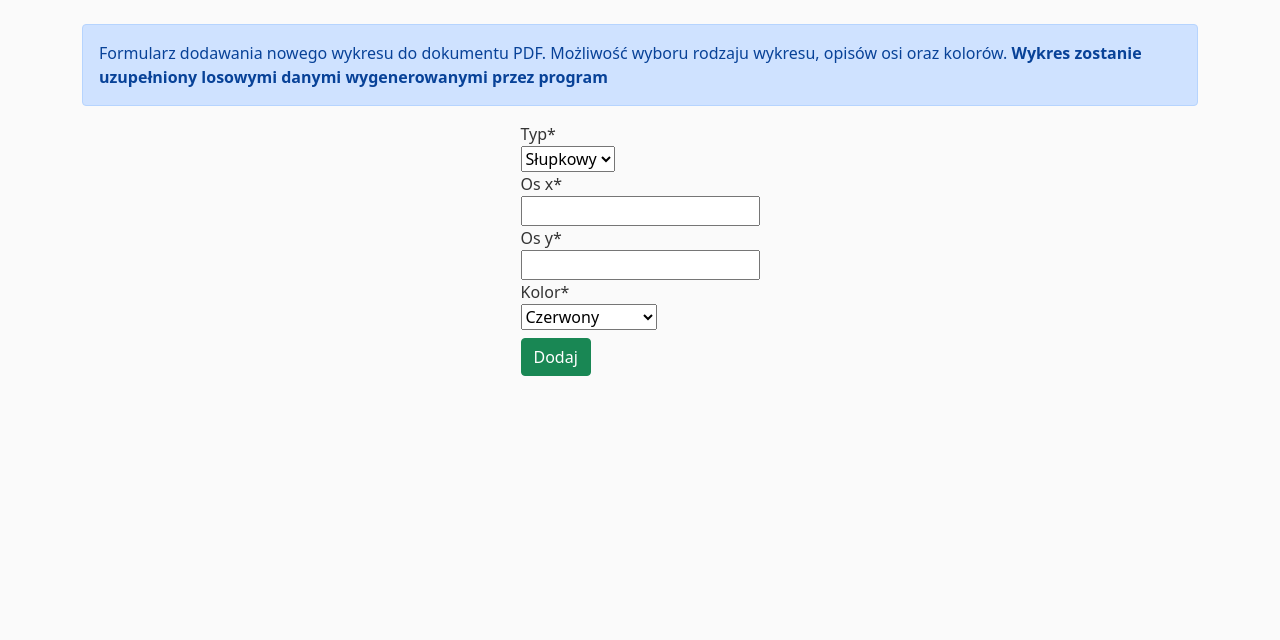
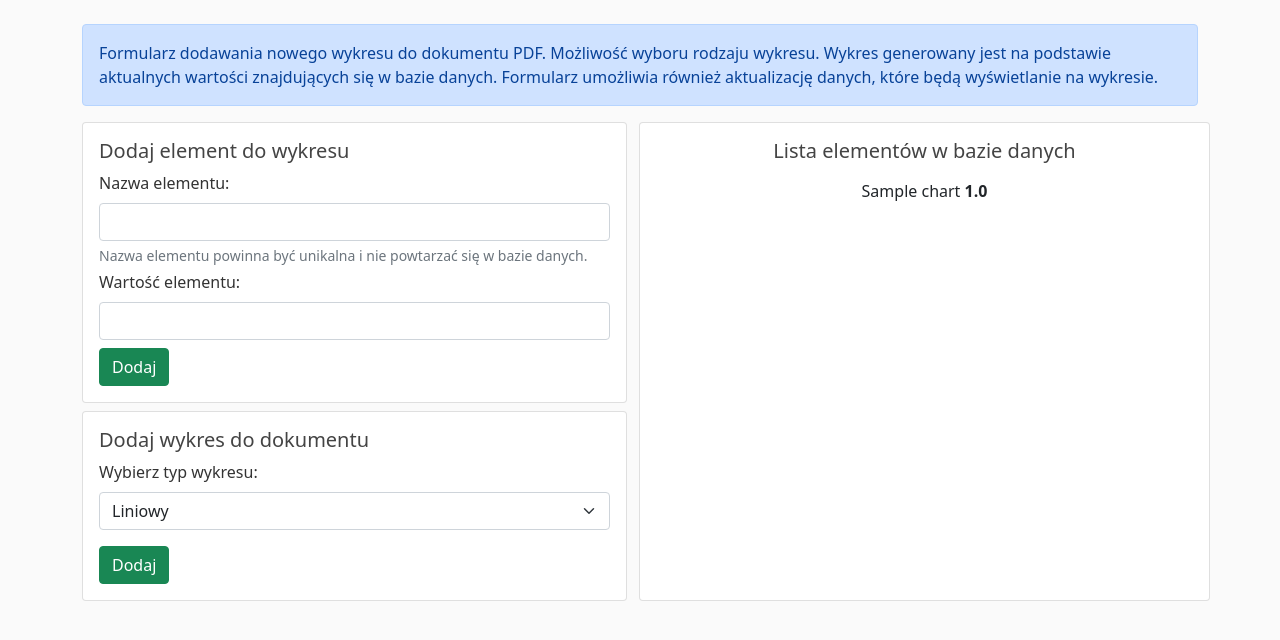
Before and after one commit to GabrielNesteruk/multifunctional_app, a Django app: page /chart/ in a window 1280 px wide. Shown: the part 56-696 px from the top of the page. Run offline with Django 3.2, Linux system fonts and the light colour scheme; tables that the repository leaves empty hold one stand-in row (values such as "Sample post"); some libraries are stand-ins or nearby versions.

Commit message:
Prawie finalna wersja

```diff
--- a/multifunctional_app/templatetags/table.py
+++ b/multifunctional_app/templatetags/table.py
@@ -4,7 +4,6 @@ from django.utils.safestring import mark_safe
 from django import template
 from django.db import models
 # from project.apps.blog.models
-from simulated_app.models import Client
 
 
 register = template.Library()
--- a/simulated_app/forms.py
+++ b/simulated_app/forms.py
@@ -1,6 +1,6 @@
 from django import forms
 from crispy_forms.helper import FormHelper
-from crispy_forms.layout import Layout, Submit
+from crispy_forms.layout import Layout, Submit, Field
 from decimal import Decimal
 
 
@@ -21,35 +21,12 @@ class TextForm(forms.Form):
         self.helper.form_class = 'form-horizontal'
         self.helper.form_method = 'post'
         self.helper.layout = Layout(
-            'czcionka',
-            'wysrodkowanie',
-            'rozmiar',
-            'kolor',
-            'tekst',
-            Submit('submit', 'Dodaj', css_class="btn btn-success")
-        )
-
-
-class ChartForm(forms.Form):
-    typ = forms.ChoiceField(
-        choices=[('bar', 'Słupkowy'), ('line', 'Liniowy'), ('pie', 'Kołowy')])
-    os_x = forms.CharField()
-    os_y = forms.CharField()
-    kolor = forms.ChoiceField(
-        choices=[('red', 'Czerwony'), ('black', 'Czarny'), ('orange', 'Pomarańczowy'), ('green', 'Zielony')])
-
-    def __init__(self, *args, **kwargs):
-        super().__init__(*args, **kwargs)
-
-        self.helper = FormHelper
-        self.helper.form_class = 'form-horizontal'
-        self.helper.form_method = 'post'
-        self.helper.layout = Layout(
-            'typ',
-            'os_x',
-            'os_y',
-            'kolor',
-            Submit('submit', 'Dodaj', css_class="btn btn-success mt-2")
+            Field('czcionka', css_class="form-select m-2"),
+            Field('wysrodkowanie', css_class="form-select m-2"),
+            Field('rozmiar', css_class="form-select m-2"),
+            Field('kolor', css_class="form-select m-2"),
+            Field('tekst', css_class="form-control m-2"),
+            Submit('submit', 'Dodaj', css_class="btn btn-success m-2")
         )
 
 
@@ -66,7 +43,7 @@ class TableForm(forms.Form):
         self.helper.form_class = 'form-horizontal'
         self.helper.form_method = 'post'
         self.helper.layout = Layout(
-            'model',
-            'typ',
-            Submit('submit', 'Dodaj', css_class="btn btn-success mt-3")
+            Field('model', css_class="form-select m-2"),
+            Field('typ', css_class="form-select m-2"),
+            Submit('submit', 'Dodaj', css_class="btn btn-success m-2")
         )
--- a/simulated_app/models.py
+++ b/simulated_app/models.py
@@ -20,17 +20,12 @@ class Text(models.Model):
     def __str__(self):
         return 'Tekst nr. ' + str(self.pk)
 
+#dodawanie danych do bazy (model do bazy)
+class Chart(models.Model):
+    data_name = models.CharField(max_length=40, unique = True, error_messages={'unique' : "Zarejstrowano taka nazwe"}, default="tekst")
+    data_value = models.FloatField(max_length=10, default=0)
+    date_created = models.DateTimeField(default=now, editable=False)
 
-class Chart(models.Model):
-    type = models.CharField(max_length=10, choices=[(
-        'bar', 'Słupkowy'), ('line', 'Liniowy'), ('pie', 'Kołowy')], default='Liniowy')
-    x_label = models.CharField(max_length=25, default='x')
-    y_label = models.CharField(max_length=25, default='y')
-    background_color = models.CharField(max_length=15, choices=[('red', 'Czerwony'), (
-        'black', 'Czarny'), ('orange', 'Pomarańczowy'), ('green', 'Zielony'), ('transparent', 'Przezroczysty')], default='transparent')
-
-    def __str__(self):
-        return 'Wykres nr. ' + str(self.pk)
 
 
 class Client(models.Model):
@@ -44,3 +39,5 @@ class Visibility(models.Model):
     model_name = models.CharField(max_length=15)
     data_type = models.CharField(max_length=20, default='table')
     date_created = models.DateTimeField(default=now, editable=False)
+    def __str__(self):
+        return str(self.model_name) + ' nr.' + str(self.pk)
--- a/simulated_app/templates/pdf/base.html
+++ b/simulated_app/templates/pdf/base.html
@@ -10,6 +10,10 @@
     <!-- Bootstrap CSS -->
     <link href="https://cdn.jsdelivr.net/npm/bootstrap@5.0.0/dist/css/bootstrap.min.css" rel="stylesheet" integrity="sha384-wEmeIV1mKuiNpC+IOBjI7aAzPcEZeedi5yW5f2yOq55WWLwNGmvvx4Um1vskeMj0" crossorigin="anonymous">
     <link rel="stylesheet" href="{% static 'simulated/main.css' %}">
+
+    <script src="https://cdnjs.cloudflare.com/ajax/libs/Chart.js/2.8.0/Chart.min.js" integrity="sha256-Uv9BNBucvCPipKQ2NS9wYpJmi8DTOEfTA/nH2aoJALw=" crossorigin="anonymous"></script>
+    <link rel="stylesheet" href="https://cdnjs.cloudflare.com/ajax/libs/Chart.js/2.8.0/Chart.min.css" integrity="sha256-aa0xaJgmK/X74WM224KMQeNQC2xYKwlAt08oZqjeF0E=" crossorigin="anonymous" />
+
     <title>PDF Creator</title>
   </head>
   <body>
@@ -25,7 +29,7 @@
                     <div class="navbar-nav mr-auto">
                         <a class="nav-item nav-link" href="{% url 'pdf-text' %}">Dodaj tekst</a>
                         <a class="nav-item nav-link" href="{% url 'pdf-table' %}">Dodaj tabele</a>
-                        <a class="nav-item nav-link" href="#">Dodaj wykres</a>
+                        <a class="nav-item nav-link" href="{% url 'pdf-chart' %}">Dodaj wykres</a>
                     </div>
                 </div>
             </div>
--- a/simulated_app/templates/pdf/chart.html
+++ b/simulated_app/templates/pdf/chart.html
@@ -1,12 +1,58 @@
 {% extends 'pdf/base.html' %}
 {% load crispy_forms_tags %}
 
+
+
 {% block content %}
     <div class="alert alert-primary mt-2" role="alert" >
-    Formularz dodawania nowego wykresu do dokumentu PDF. Możliwość wyboru rodzaju wykresu, opisów osi oraz kolorów.
-    <b>Wykres zostanie uzupełniony losowymi danymi wygenerowanymi przez program</b>
+    Formularz dodawania nowego wykresu do dokumentu PDF. Możliwość wyboru rodzaju wykresu. Wykres generowany jest na podstawie aktualnych
+    wartości znajdujących się w bazie danych. Formularz umożliwia również aktualizację danych, które będą wyświetlanie na wykresie.
     </div>
-    <div class="d-flex justify-content-center">
-        {% crispy form form.helper %}
+
+    <div class="row">
+        <div class="col">
+           <div class="card">
+                <div class="card-body">
+                    <form action="/chart/" method="POST">
+                        {% csrf_token %}
+                        <h5 class="card-title">Dodaj element do wykresu</h5>
+                        <label for="nazwa_danych" class="form-label">Nazwa elementu:</label>
+                        <input id="nazwa_danych" class="form-control" type="text" name="nazwa_danych" aria-describedby="passwordHelpBlock">
+                        <div id="passwordHelpBlock" class="form-text">
+                            Nazwa elementu powinna być unikalna i nie powtarzać się w bazie danych.
+                        </div>
+                        <label for="procent_danych" class="form-label mt-1">Wartość elementu:</label>
+                        <input id="procent_danych" class="form-control" type="number" name="procent_danych">
+                        <button type="submit" class="btn btn-success mt-2" name="add_to_database">Dodaj</button>
+                    </form>
+                </div>
+            </div>
+            <div class="card mt-2">
+                <div class="card-body">
+                    <form action="/chart/" method="POST">
+                        {% csrf_token %}
+                        <h5 class="card-title">Dodaj wykres do dokumentu</h5>
+                        <label for="types" class="form-label">Wybierz typ wykresu:</label>
+                        <select id="types" name="types" class="form-select">
+                            <option value="line">Liniowy</option>
+                            <option value="bar">Słupkowy</option>
+                            <option value="pie">Ciastkowy</option>
+                        </select>
+                        <button type="submit" class="btn btn-success mt-3" name="add_chart">Dodaj</button>
+                    </form>
+                </div>
+            </div>
+        </div>
+                <div class="col card" align="center">
+                    <div class="card-body">
+                        <h5 class="card-title">Lista elementów w bazie danych</h5>
+                        <ul class="list-group list-group-flush">
+                            {% for chart in chart_list %}
+                                <li class="list-group-item">{{ chart.data_name }} <b>{{ chart.data_value }}</b></li>
+                            {% endfor %}
+                        </ul>
+                    </div>
+                </div>
     </div>
+
 {% endblock content %}
--- a/simulated_app/views.py
+++ b/simulated_app/views.py
@@ -1,7 +1,8 @@
 import django
 from django.shortcuts import render
-from .forms import TextForm, ChartForm, TableForm
-from .models import Text, Visibility, Client
+from .forms import TextForm, TableForm
+from .models import Chart, Text, Visibility, Client
+from django.core import serializers
 # Create your views here.
 
 
@@ -24,19 +25,31 @@ def home(request):
         }
         all_objects.append(tmp_data)
 
-    tables_to_show = Visibility.objects.all()
-    for table in tables_to_show:
-        if table.model_name == 'client':
+    visibility_objects_to_show = Visibility.objects.all()
+    for item in visibility_objects_to_show:
+        if item.model_name == 'client':
             field_names = [f.name for f in Client._meta.get_fields()]
             data = [[getattr(ins, name) for name in field_names]
                     for ins in Client.objects.prefetch_related().all()]
             tmp_data = {
                 'field_names': field_names,
                 'data': data,
-                'type': table.data_type,
-                'date_created': table.date_created,
+                'type': item.data_type,
+                'date_created': item.date_created,
+                'category': 'table',
             }
-            all_objects.append(tmp_data)
+        elif item.model_name == 'chart':
+            chart_list = Chart.objects.all()
+            data = serializers.serialize('json', chart_list)
+            tmp_data = {
+                'category': 'chart',
+                'id': item.id,
+                'type': item.data_type,
+                'data': data,
+                'date_created': item.date_created,
+            }
+        all_objects.append(tmp_data)
+
     all_objects.sort(key=sortFunc)
 
     context = {
@@ -46,6 +59,7 @@ def home(request):
 
 
 def text(request):
+    successful_operation = False
     if request.method == 'POST':
         form = TextForm(request.POST)
         if form.is_valid():
@@ -57,17 +71,27 @@ def text(request):
             new_text = Text(content=content, align=align, font_color=color,
                             font_size=size, font=font)
             new_text.save()
+            successful_operation = True
     form = TextForm()
-    return render(request, 'pdf/forms.html', {'form': form})
+    return render(request, 'pdf/forms.html', {'form': form, 'added': successful_operation})
 
 
 def chart(request):
     if request.method == 'POST':
-        form = ChartForm(request.POST)
-        if form.is_valid():
-            chart_type = form.cleaned_data['typ']
-    form = ChartForm()
-    return render(request, 'pdf/chart.html', {'form': form})
+        if 'add_to_database' in request.POST:
+            nazwa = request.POST["nazwa_danych"]
+            procenty = request.POST["procent_danych"]
+            wykres = Chart(data_name=nazwa, data_value=procenty)
+            wykres.save()
+        elif 'add_chart' in request.POST:
+            chart_type = request.POST["types"]
+            new_chart = Visibility(model_name="chart", data_type=chart_type)
+            new_chart.save()
+
+    chart_list = Chart.objects.all()
+
+    return render(request, 'pdf/chart.html',
+                  {'chart_list': chart_list})
 
 
 def table(request):
```
Also changed, not shown: multifunctional_app/templates/chart.html (added, +54 -0 lines), multifunctional_app/templatetags/chart.py (added, +21 -0 lines), simulated_app/templates/pdf/forms.html (+11 -1 lines), simulated_app/templates/pdf/home.html (+12 -1 lines), simulated_app/templates/pdf/table.html (+6 -1 lines), db.sqlite3, simulated_app/admin.py (line endings or trailing spaces), simulated_app/migrations/0008_auto_20210613_1845.py (added), simulated_app/migrations/0009_chart_date_created.py (added), simulated_app/static/simulated/main.css (line endings or trailing spaces).
